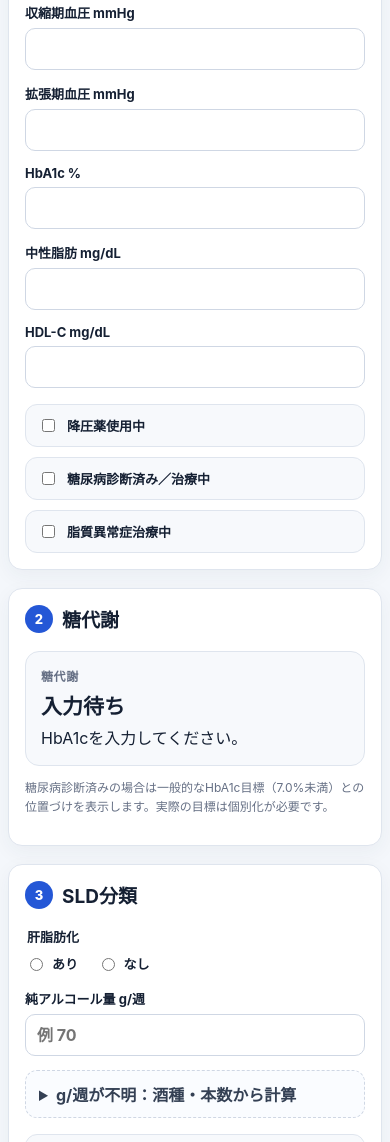
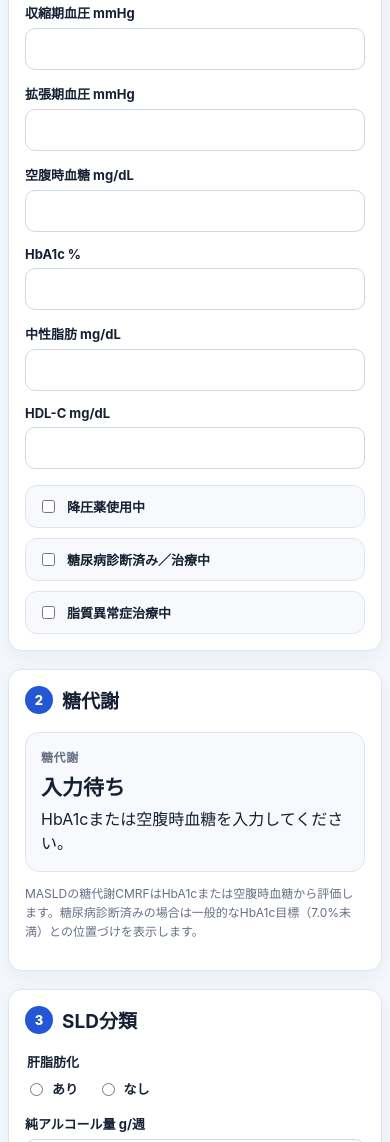
Before and after one commit to oraP-3/MASLD_diagnosis, a website with bundled scripts: page index.html in a window 390 px wide. Shown: the part 528-1670 px from the top of the page. Built offline with nearby package versions, Linux system fonts and the light colour scheme.

Commit message:
fix: address B4 owner-gate findings
* fix: normalize numeric inputs and glycemia UI

* fix: correct B4 glycemia and urate branches

* test: cover B4 owner-gate corrections

* docs: correct MASLD glucose CMRF contract

* fix: preserve glycemia confirmation wording

* refine: place fasting glucose with routine labs

* fix: preserve unresolved glucose state and confirmation input

* fix: keep random glucose editable after confirmation

* test: cover B4 review blockers

* refine: clarify conditional random glucose

```diff
--- a/app.js
+++ b/app.js
@@ -46,7 +46,7 @@ function renderCmrf(cmrf) {
 }
 function renderGlycemia(input) {
   const r = evaluateGlycemia(input);
-  $('glucoseConfirm').classList.toggle('hidden', !r.needsGlucoseConfirmation);
+  $('glucoseConfirm').classList.toggle('hidden', !r.showRandomGlucose);
   setResultCard($('glycemiaResult'), '糖代謝', r.title, r.detail, r.tone);
 }
 
--- a/clinical-rules.js
+++ b/clinical-rules.js
@@ -4,6 +4,7 @@ export const MASLD_THRESHOLDS = Object.freeze({
   bmi: 23,
   waist: { male: 94, female: 80 },
   hba1c: 5.7,
+  fastingGlucose: 100,
   sbp: 130,
   dbp: 85,
   tg: 150,
@@ -68,6 +69,7 @@ export function deriveCmrf(input) {
   const bmi = toNumber(input.bmi);
   const waist = toNumber(input.waist);
   const hba1c = toNumber(input.hba1c);
+  const fastingGlucose = toNumber(input.fastingGlucose);
   const sbp = toNumber(input.sbp);
   const dbp = toNumber(input.dbp);
   const tg = toNumber(input.tg);
@@ -79,7 +81,11 @@ export function deriveCmrf(input) {
 
   let glucose = null;
   if (input.diagnosedDiabetes) glucose = true;
-  else if (hba1c !== null) glucose = hba1c >= MASLD_THRESHOLDS.hba1c;
+  else if (
+    (hba1c !== null && hba1c >= MASLD_THRESHOLDS.hba1c) ||
+    (fastingGlucose !== null && fastingGlucose >= MASLD_THRESHOLDS.fastingGlucose)
+  ) glucose = true;
+  else if (hba1c !== null && fastingGlucose !== null) glucose = false;
 
   let bp = null;
   if (input.antihypertensiveTreatment) bp = true;
@@ -105,6 +111,8 @@ export function deriveCmrf(input) {
 
 export function evaluateGlycemia(input) {
   const hba1c = toNumber(input.hba1c);
+  const fastingGlucose = toNumber(input.fastingGlucose);
+  const randomGlucose = toNumber(input.randomGlucose);
 
   if (input.diagnosedDiabetes) {
     if (hba1c === null) {
@@ -134,73 +142,95 @@ export function evaluateGlycemia(input) {
     };
   }
 
-  if (hba1c === null) {
+  const hba1cDiabetic = hba1c !== null && hba1c >= GLYCEMIA_THRESHOLDS.diabeticHba1c;
+  const fastingDiabetic = fastingGlucose !== null && fastingGlucose >= GLYCEMIA_THRESHOLDS.fastingGlucose;
+  const randomDiabetic = hba1cDiabetic && randomGlucose !== null && randomGlucose >= GLYCEMIA_THRESHOLDS.randomGlucose;
+  const showRandomGlucose = hba1cDiabetic && (!fastingDiabetic || randomGlucose !== null);
+
+  if (hba1cDiabetic && (fastingDiabetic || randomDiabetic)) {
+    const bloodParts = [];
+    if (fastingDiabetic) bloodParts.push(`空腹時血糖 ${fastingGlucose} mg/dL`);
+    if (randomDiabetic) bloodParts.push(`随時血糖 ${randomGlucose} mg/dL`);
     return {
-      id: 'pending',
-      title: '入力待ち',
-      detail: 'HbA1cを入力してください。',
-      tone: 'neutral',
+      id: 'hba1c_and_glucose_diabetic_range',
+      title: 'HbA1c・血糖とも糖尿病型',
+      detail: `HbA1c ${hba1c.toFixed(1)}%は糖尿病型で、入力された血糖値のうち少なくとも一つ（${bloodParts.join('、')}）も糖尿病型です。同一採血で得られた場合は日本糖尿病学会の診断基準を満たします。本ツールでは検査日や症状を保持しないため、最終診断は臨床情報と併せて判断してください。`,
+      tone: 'bad',
       needsGlucoseConfirmation: false,
+      showRandomGlucose,
     };
   }
 
-  if (hba1c < MASLD_THRESHOLDS.hba1c) {
-    return {
-      id: 'below_masld_cmrf',
-      title: 'HbA1cからは糖代謝CMRFなし',
-      detail: `HbA1c ${hba1c.toFixed(1)}%。この値単独ではMASLDの糖代謝CMRFには該当しません。`,
-      tone: 'good',
-      needsGlucoseConfirmation: false,
-    };
-  }
+  if (hba1cDiabetic) {
+    const enteredBlood = [];
+    if (fastingGlucose !== null) enteredBlood.push(`空腹時血糖 ${fastingGlucose} mg/dL`);
+    if (randomGlucose !== null) enteredBlood.push(`随時血糖 ${randomGlucose} mg/dL`);
 
-  if (hba1c < GLYCEMIA_THRESHOLDS.diabeticHba1c) {
-    return {
-      id: 'masld_glucose_cmrf',
-      title: '糖代謝異常 — MASLD CMRF',
-      detail: `HbA1c ${hba1c.toFixed(1)}%。MASLDの糖代謝CMRFに該当しますが、HbA1cは糖尿病型（6.5%以上）には達していません。`,
-      tone: 'warn',
-      needsGlucoseConfirmation: false,
-    };
-  }
-
-  const fastingGlucose = toNumber(input.fastingGlucose);
-  const randomGlucose = toNumber(input.randomGlucose);
-  const enteredGlucose = [];
-  if (fastingGlucose !== null) enteredGlucose.push(`空腹時血糖 ${fastingGlucose} mg/dL`);
-  if (randomGlucose !== null) enteredGlucose.push(`随時血糖 ${randomGlucose} mg/dL`);
-
-  if (enteredGlucose.length === 0) {
+    if (enteredBlood.length === 0) {
       return {
         id: 'hba1c_diabetic_range_needs_glucose',
         title: 'HbA1cは糖尿病型 — 血糖確認待ち',
-      detail: `HbA1c ${hba1c.toFixed(1)}%は糖尿病型です。HbA1c単独では診断を確定せず、空腹時または随時血糖による確認が必要です。`,
+        detail: `HbA1c ${hba1c.toFixed(1)}%は糖尿病型です。HbA1c単独では診断を確定せず、血糖値による確認が必要です。`,
         tone: 'warn',
         needsGlucoseConfirmation: true,
-    };
-  }
-
-  const hasDiabeticGlucose =
-    (fastingGlucose !== null && fastingGlucose >= GLYCEMIA_THRESHOLDS.fastingGlucose) ||
-    (randomGlucose !== null && randomGlucose >= GLYCEMIA_THRESHOLDS.randomGlucose);
-  const glucoseSummary = enteredGlucose.join('、');
-
-  if (hasDiabeticGlucose) {
-    return {
-      id: 'hba1c_and_glucose_diabetic_range',
-      title: 'HbA1c・血糖とも糖尿病型',
-      detail: `HbA1c ${hba1c.toFixed(1)}%、${glucoseSummary}。入力された血糖値のうち少なくとも一つが糖尿病型です。HbA1cと糖尿病型の血糖値が同一採血で得られた場合は日本糖尿病学会の診断基準を満たします。本ツールでは検査日や症状を保持しないため、最終診断は臨床情報と併せて判断してください。`,
-      tone: 'bad',
-      needsGlucoseConfirmation: true,
+        showRandomGlucose: true,
       };
     }
 
     return {
       id: 'hba1c_diabetic_range_glucose_below',
       title: 'HbA1cは糖尿病型、血糖は糖尿病型未満',
-    detail: `HbA1c ${hba1c.toFixed(1)}%は糖尿病型ですが、${glucoseSummary}は糖尿病型の基準未満です。HbA1c単独では診断を確定せず、再検査等を臨床的に検討します。`,
+      detail: `HbA1c ${hba1c.toFixed(1)}%は糖尿病型ですが、${enteredBlood.join('、')}は糖尿病型の基準未満です。HbA1c単独では診断を確定せず、再検査等を臨床的に検討します。`,
       tone: 'warn',
       needsGlucoseConfirmation: true,
+      showRandomGlucose: true,
+    };
+  }
+
+  if (fastingDiabetic) {
+    const hba1cContext = hba1c === null ? 'HbA1cは未入力です。' : `HbA1c ${hba1c.toFixed(1)}%は6.5%未満です。`;
+    return {
+      id: 'fasting_glucose_diabetic_range_needs_confirmation',
+      title: '空腹時血糖は糖尿病型 — 診断確認が必要',
+      detail: `空腹時血糖 ${fastingGlucose} mg/dLは糖尿病型です。${hba1cContext} 血糖値が糖尿病型でも1回のみでは本ツール上は診断を確定せず、再検査や症状等を含めて臨床判断します。`,
+      tone: 'warn',
+      needsGlucoseConfirmation: false,
+    };
+  }
+
+  const cmrfParts = [];
+  if (hba1c !== null && hba1c >= MASLD_THRESHOLDS.hba1c) cmrfParts.push(`HbA1c ${hba1c.toFixed(1)}%`);
+  if (fastingGlucose !== null && fastingGlucose >= MASLD_THRESHOLDS.fastingGlucose) cmrfParts.push(`空腹時血糖 ${fastingGlucose} mg/dL`);
+
+  if (cmrfParts.length > 0) {
+    return {
+      id: 'masld_glucose_cmrf',
+      title: '糖代謝異常 — MASLD CMRF',
+      detail: `${cmrfParts.join('、')}がMASLDの糖代謝CMRFに該当します。現在の入力では糖尿病型の基準には達していません。`,
+      tone: 'warn',
+      needsGlucoseConfirmation: false,
+    };
+  }
+
+  if (hba1c === null && fastingGlucose === null) {
+    return {
+      id: 'pending',
+      title: '入力待ち',
+      detail: 'HbA1cまたは空腹時血糖を入力してください。',
+      tone: 'neutral',
+      needsGlucoseConfirmation: false,
+    };
+  }
+
+  const observed = [];
+  if (hba1c !== null) observed.push(`HbA1c ${hba1c.toFixed(1)}%`);
+  if (fastingGlucose !== null) observed.push(`空腹時血糖 ${fastingGlucose} mg/dL`);
+  return {
+    id: 'below_masld_cmrf',
+    title: '糖代謝CMRFなし',
+    detail: `${observed.join('、')}。現在入力された値ではMASLDの糖代謝CMRFには該当しません。`,
+    tone: 'good',
+    needsGlucoseConfirmation: false,
   };
 }
 
@@ -256,17 +286,6 @@ export function evaluateUricAcid(input) {
     };
   }
 
-  if (gout === null || gout === undefined) {
-    return {
-      id: 'needs_gout',
-      title: '高尿酸血症 — 痛風歴確認待ち',
-      detail: `尿酸 ${ua.toFixed(1)} mg/dL。痛風発作または痛風結節の有無で治療分岐が変わります。`,
-      tone: 'warn',
-      showContextQuestions: true,
-      showComplicationQuestion: false,
-    };
-  }
-
   if (gout === true) {
     return {
       id: 'gout_branch',
@@ -281,8 +300,19 @@ export function evaluateUricAcid(input) {
   if (ua >= URIC_ACID_THRESHOLDS.noComplicationConsideration) {
     return {
       id: 'asymptomatic_ge9',
-      title: '無症候性高尿酸血症 — 薬物療法を考慮',
-      detail: `尿酸 ${ua.toFixed(1)} mg/dL。合併症がなくても9.0 mg/dL以上では尿酸降下薬による治療を考慮する範囲です。自動的な投薬適応ではありません。`,
+      title: gout === false ? '無症候性高尿酸血症 — 薬物療法を考慮' : '高尿酸血症 — 薬物療法を考慮',
+      detail: `尿酸 ${ua.toFixed(1)} mg/dL。9.0 mg/dL以上では合併症の有無にかかわらず尿酸降下薬による治療を考慮する範囲です。痛風歴があれば治療文脈と目標の表示を更新します。自動的な投薬適応ではありません。`,
+      tone: 'warn',
+      showContextQuestions: true,
+      showComplicationQuestion: false,
+    };
+  }
+
+  if (gout === null || gout === undefined) {
+    return {
+      id: 'needs_gout',
+      title: '高尿酸血症 — 痛風歴確認待ち',
+      detail: `尿酸 ${ua.toFixed(1)} mg/dL。痛風発作または痛風結節の有無で治療分岐が変わります。`,
       tone: 'warn',
       showContextQuestions: true,
       showComplicationQuestion: false,
--- a/index.html
+++ b/index.html
@@ -31,18 +31,19 @@
       <details id="bmiHelper" class="helper">
         <summary>BMIが不明：身長・体重から計算</summary>
         <div class="grid cols-3 helper-body">
-          <label>身長 cm<input id="heightCm" type="number" min="100" max="230" step="0.1" /></label>
-          <label>体重 kg<input id="weightKg" type="number" min="25" max="250" step="0.1" /></label>
+          <label>身長 cm<input id="heightCm" type="number" min="100" max="230" step="0.1" inputmode="decimal" /></label>
+          <label>体重 kg<input id="weightKg" type="number" min="25" max="250" step="0.1" inputmode="decimal" /></label>
           <button id="calculateBmiButton" type="button" class="secondary-button align-end">BMIへ反映</button>
         </div>
       </details>
 
       <div class="grid cols-3 top-gap">
-        <label>収縮期血圧 mmHg<input id="sbp" type="number" min="60" max="280" /></label>
-        <label>拡張期血圧 mmHg<input id="dbp" type="number" min="30" max="180" /></label>
-        <label>HbA1c %<input id="hba1c" type="number" min="3" max="20" step="0.1" /></label>
-        <label>中性脂肪 mg/dL<input id="tg" type="number" min="20" max="3000" /></label>
-        <label>HDL-C mg/dL<input id="hdl" type="number" min="5" max="200" /></label>
+        <label>収縮期血圧 mmHg<input id="sbp" type="number" min="60" max="280" inputmode="numeric" /></label>
+        <label>拡張期血圧 mmHg<input id="dbp" type="number" min="30" max="180" inputmode="numeric" /></label>
+        <label>空腹時血糖 mg/dL<input id="fastingGlucose" type="number" min="20" max="1000" step="1" inputmode="numeric" /></label>
+        <label>HbA1c %<input id="hba1c" type="number" min="3" max="20" step="0.1" inputmode="decimal" /></label>
+        <label>中性脂肪 mg/dL<input id="tg" type="number" min="20" max="3000" inputmode="numeric" /></label>
+        <label>HDL-C mg/dL<input id="hdl" type="number" min="5" max="200" inputmode="numeric" /></label>
       </div>
 
       <div class="check-grid top-gap">
@@ -55,15 +56,12 @@
     <section class="card">
       <div class="section-heading"><div><span class="step">2</span><h2>糖代謝</h2></div></div>
       <div id="glucoseConfirm" class="conditional-box hidden">
-        <strong>血糖値で確認</strong>
-        <p>未診断でHbA1cが6.5%以上のときだけ確認します。</p>
-        <div class="grid">
-          <label>空腹時血糖 mg/dL<input id="fastingGlucose" type="number" min="20" max="1000" step="1" inputmode="numeric" /></label>
-          <label>随時血糖 mg/dL<input id="randomGlucose" type="number" min="20" max="1000" step="1" inputmode="numeric" /></label>
-        </div>
+        <strong>随時血糖で確認</strong>
+        <p>未診断でHbA1cが6.5%以上かつ空腹時血糖だけでは確認できない場合、随時血糖があれば入力します。</p>
+        <label>随時血糖 mg/dL<input id="randomGlucose" type="number" min="20" max="1000" step="1" inputmode="numeric" /></label>
       </div>
-      <div id="glycemiaResult" class="result-card neutral"><p class="result-label">糖代謝</p><h3>入力待ち</h3><p>HbA1cを入力してください。</p></div>
-      <p class="microcopy">糖尿病診断済みの場合は一般的なHbA1c目標（7.0%未満）との位置づけを表示します。実際の目標は個別化が必要です。</p>
+      <div id="glycemiaResult" class="result-card neutral"><p class="result-label">糖代謝</p><h3>入力待ち</h3><p>HbA1cまたは空腹時血糖を入力してください。</p></div>
+      <p class="microcopy">MASLDの糖代謝CMRFはHbA1cまたは空腹時血糖から評価します。糖尿病診断済みの場合は一般的なHbA1c目標（7.0%未満）との位置づけを表示します。</p>
     </section>
 
     <section class="card">
@@ -97,7 +95,7 @@
       <div id="waistPrompt" class="conditional-box hidden">
         <strong>腹囲があると分類が確定します</strong>
         <p>BMI &lt;23で他のCMRFを認めないため、腹囲だけが残る判定項目です。</p>
-        <label>腹囲 cm<input id="waist" type="number" min="40" max="200" step="0.1" /></label>
+        <label>腹囲 cm<input id="waist" type="number" min="40" max="200" step="0.1" inputmode="decimal" /></label>
       </div>
 
       <div class="result-block top-gap"><p class="result-label">自動CMRF</p><div id="cmrfBadges" class="badges"></div></div>
@@ -107,9 +105,9 @@
     <section class="card">
       <div class="section-heading"><div><span class="step">4</span><h2>肝線維化</h2></div></div>
       <div class="grid cols-3">
-        <label>AST U/L<input id="ast" type="number" min="1" max="5000" /></label>
-        <label>ALT U/L<input id="alt" type="number" min="1" max="5000" /></label>
-        <label>血小板 万/µL<input id="plateletsWan" type="number" min="1" max="100" step="0.1" /></label>
+        <label>AST U/L<input id="ast" type="number" min="1" max="5000" inputmode="numeric" /></label>
+        <label>ALT U/L<input id="alt" type="number" min="1" max="5000" inputmode="numeric" /></label>
+        <label>血小板 万/µL<input id="plateletsWan" type="number" min="1" max="100" step="0.1" inputmode="decimal" /></label>
       </div>
 
       <div class="result-grid top-gap">
@@ -121,12 +119,12 @@
         <strong>二次NITによる評価を検討</strong>
         <p>FIB-4または血小板から追加評価に意味がある状態です。利用可能な検査だけ入力してください。</p>
         <div class="grid cols-3">
-          <label>VCTE / FibroScan kPa<input id="vcteKpa" type="number" min="0" max="100" step="0.1" /></label>
-          <label>SWE<div class="input-with-select"><input id="swe" type="number" min="0" max="100" step="0.1" /><select id="sweUnit"><option value="kpa">kPa</option><option value="ms">m/s</option></select></div></label>
-          <label>MRE kPa<input id="mreKpa" type="number" min="0" max="20" step="0.01" /></label>
-          <label>ELF<input id="elf" type="number" min="0" max="20" step="0.1" /></label>
-          <label>IV型コラーゲン7S ng/mL<input id="type4Collagen7s" type="number" min="0" max="50" step="0.1" /></label>
-          <label>M2BPGi C.O.I.<input id="m2bpgi" type="number" min="0" max="20" step="0.1" /></label>
+          <label>VCTE / FibroScan kPa<input id="vcteKpa" type="number" min="0" max="100" step="0.1" inputmode="decimal" /></label>
+          <label>SWE<div class="input-with-select"><input id="swe" type="number" min="0" max="100" step="0.1" inputmode="decimal" /><select id="sweUnit"><option value="kpa">kPa</option><option value="ms">m/s</option></select></div></label>
+          <label>MRE kPa<input id="mreKpa" type="number" min="0" max="20" step="0.01" inputmode="decimal" /></label>
+          <label>ELF<input id="elf" type="number" min="0" max="20" step="0.1" inputmode="decimal" /></label>
+          <label>IV型コラーゲン7S ng/mL<input id="type4Collagen7s" type="number" min="0" max="50" step="0.1" inputmode="decimal" /></label>
+          <label>M2BPGi C.O.I.<input id="m2bpgi" type="number" min="0" max="20" step="0.1" inputmode="decimal" /></label>
         </div>
         <div id="nitResults" class="nit-results"></div>
         <p class="microcopy">NIT単独で組織学的線維化stageを確定せず、治療適応も自動判定しません。</p>
```
Also changed, not shown: docs/spec-v0.3.md (+20 -11 lines), tests/clinical-rules.test.mjs (+14 -4 lines). Lines whose indentation alone changed are shown as unchanged.
